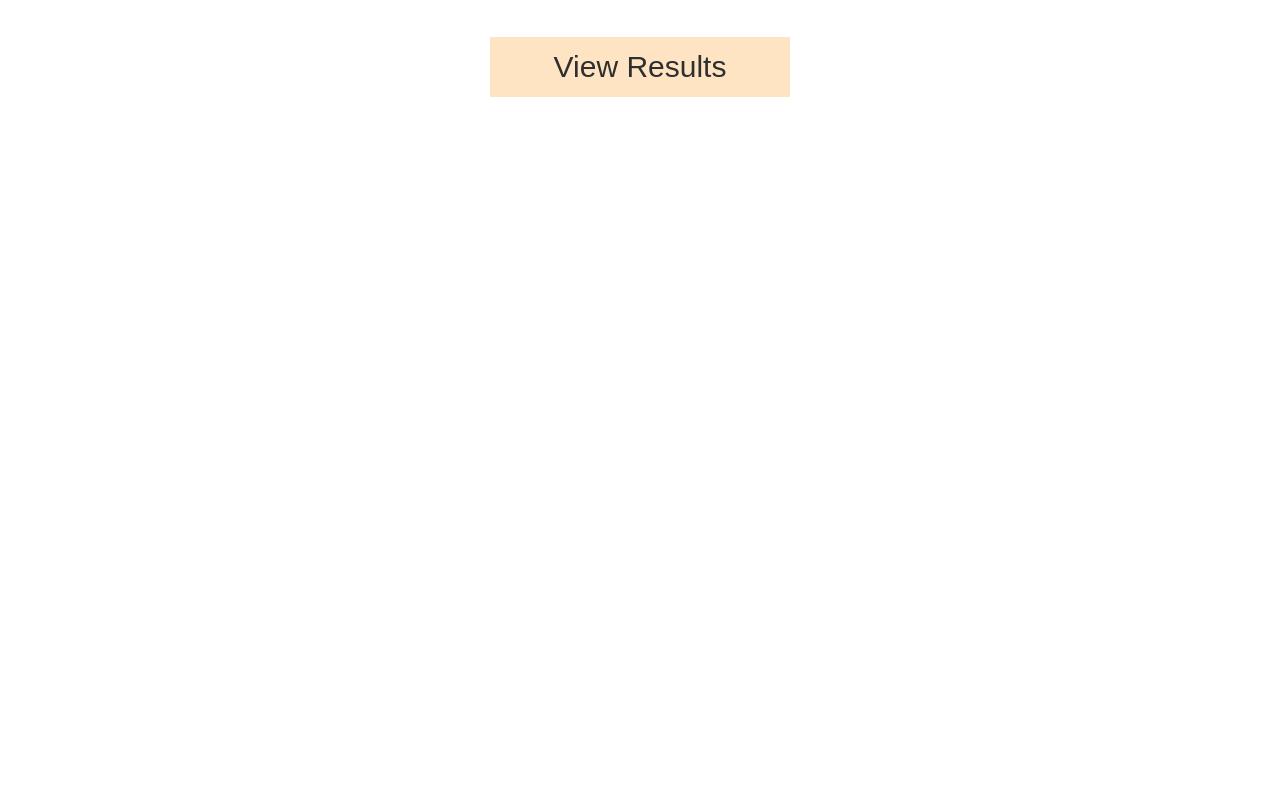
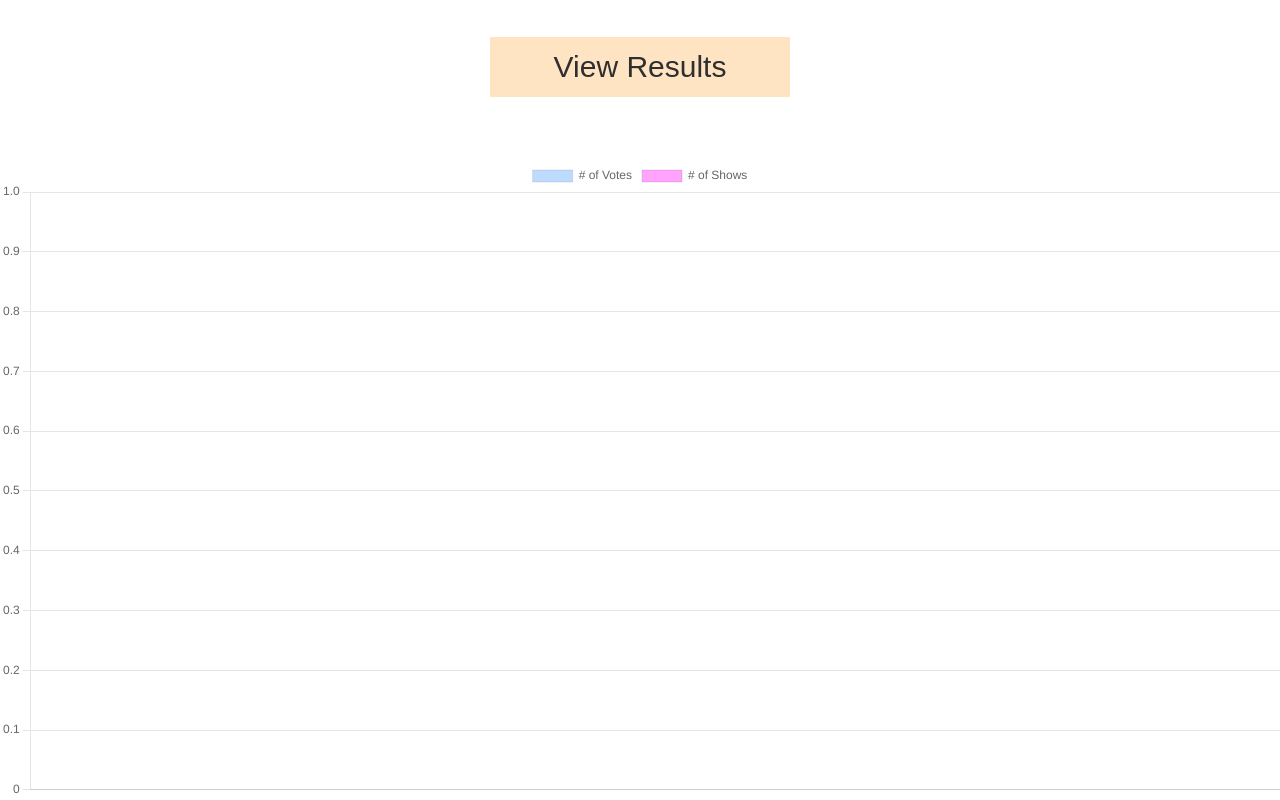
Before and after one commit to OsaidAlhomedy/bus-mall, a plain HTML site: page index.html in a window 1280 px wide. Shown: the part 536-1336 px from the top of the page. Before the commit the page ends 800 px from the top, so only its background shows below. Drawn offline with nearby package versions, Linux system fonts and the light colour scheme.

Commit message:
added a chart

```diff
--- a/css/styles.css
+++ b/css/styles.css
@@ -58,3 +58,15 @@ th{
     background-color: burlywood;
     font-weight: bold;
 }
+
+#canvasDiv{
+
+    width: 100%;
+    text-align: center;
+
+}
+
+#myChart{
+    display: inline-block;
+    width: 50%;
+}
--- a/index.html
+++ b/index.html
@@ -28,6 +28,14 @@
         </table>
     </div>
 
+    <div id="canvasDiv">
+
+    <canvas id="myChart">
+    </canvas>
+
+    </div>
+
 </body>
+<script src="https://cdn.jsdelivr.net/npm/chart.js"></script>
 <script src="./js/app.js"></script>
 </html>
--- a/js/app.js
+++ b/js/app.js
@@ -8,9 +8,34 @@ let button = document.getElementById('butt');
 let tableEl = document.getElementById('results');
 
 let counter = 0;
-const rounds = 25 ;
+const rounds = 10 ;
 
 Products.arrAll = [];
+
+
+let ctx = document.getElementById('myChart');
+
+let myChart = new Chart(ctx, {
+  type: 'bar',
+  data: {
+    labels: [],
+    datasets: [{
+      label: '# of Votes',
+      data: [],
+      backgroundColor: [
+        'rgba(73, 156, 255, 0.36)'
+      ],
+      borderWidth: 1
+    },{
+      label: '# of Shows',
+      data: [],
+      backgroundColor: [
+        'rgba(255, 0, 255, 0.36)'
+      ],
+      borderWidth: 1
+    }]
+  }
+});
 
 
 function Products(name,source){
@@ -19,7 +44,9 @@ function Products(name,source){
   this.votes = 0;
   this.shows = 0;
 
+  myChart.config._config.data.labels.push(this.name);
   Products.arrAll.push(this);
+  console.log(this);
 
 }
 
@@ -140,7 +167,11 @@ function resultsFunc(){
     tdEl = document.createElement('td');
     tdEl.textContent = Products.arrAll[j].shows;
     tr1El.appendChild(tdEl);
+
+    myChart.config._config.data.datasets[0].data.push(Products.arrAll[j].votes);
+    myChart.config._config.data.datasets[1].data.push(Products.arrAll[j].shows);
   }
 
   button.removeEventListener('click', resultsFunc);
+  console.log(myChart);
 }
```
